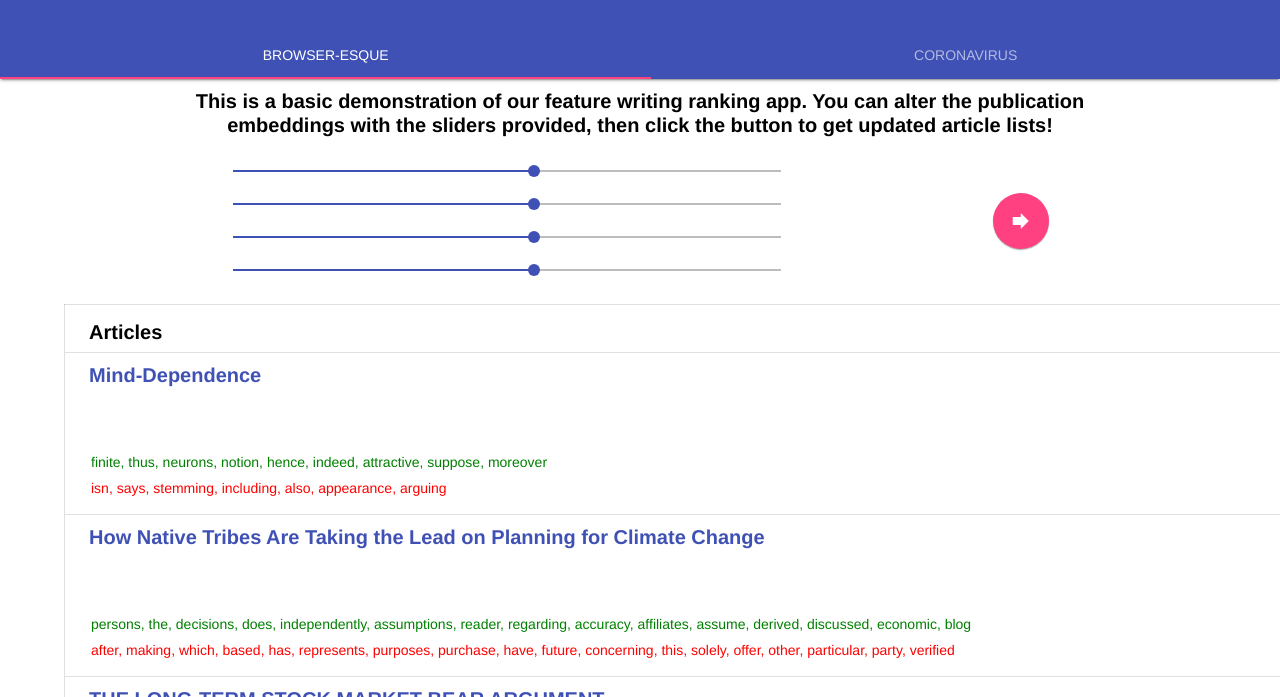
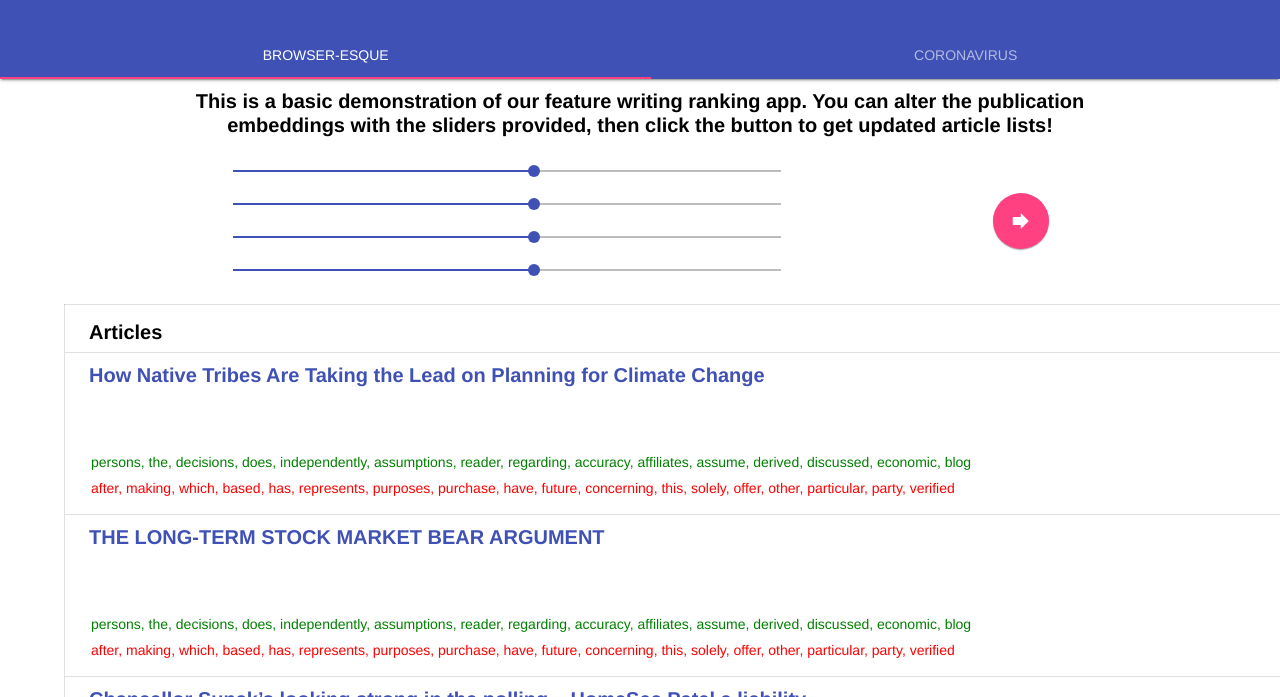
Before and after one commit to the-browser/recommending-interesting-writing, a plain HTML site: page docs/index.html in a window 1280 px wide. Shown: the part 103-800 px from the top of the page. Drawn offline with nearby package versions, Linux system fonts and the light colour scheme.

Commit message:
Update index.html

```diff
--- a/docs/index.html
+++ b/docs/index.html
@@ -76,17 +76,6 @@
               <tbody>
                 <tr>
                   <td class="title mdl-data-table__cell--non-numeric"><a class="article_link"
-                      href="http://www.colinmcginn.net/mind-dependence/">Mind-Dependence</a>
-                    <br></br>
-                    <br></br>
-                    <p class="top_words">finite, thus, neurons, notion, hence, indeed, attractive, suppose, moreover</p>
-                    <p class="least_words">isn, says, stemming, including, also, appearance, arguing</p>
-                  </td>
-                  <td class="publication">browser</td>
-                  <td class="logit">7.9061784744262695</td>
-                </tr>
-                <tr>
-                  <td class="title mdl-data-table__cell--non-numeric"><a class="article_link"
                       href="http://feedproxy.google.com/~r/YaleEnvironment360/~3/HMRE2bwSW8s/how-native-tribes-are-taking-the-lead-on-planning-for-climate-change">How
                       Native Tribes Are Taking the Lead on Planning for Climate Change</a>
                     <br></br>
```
